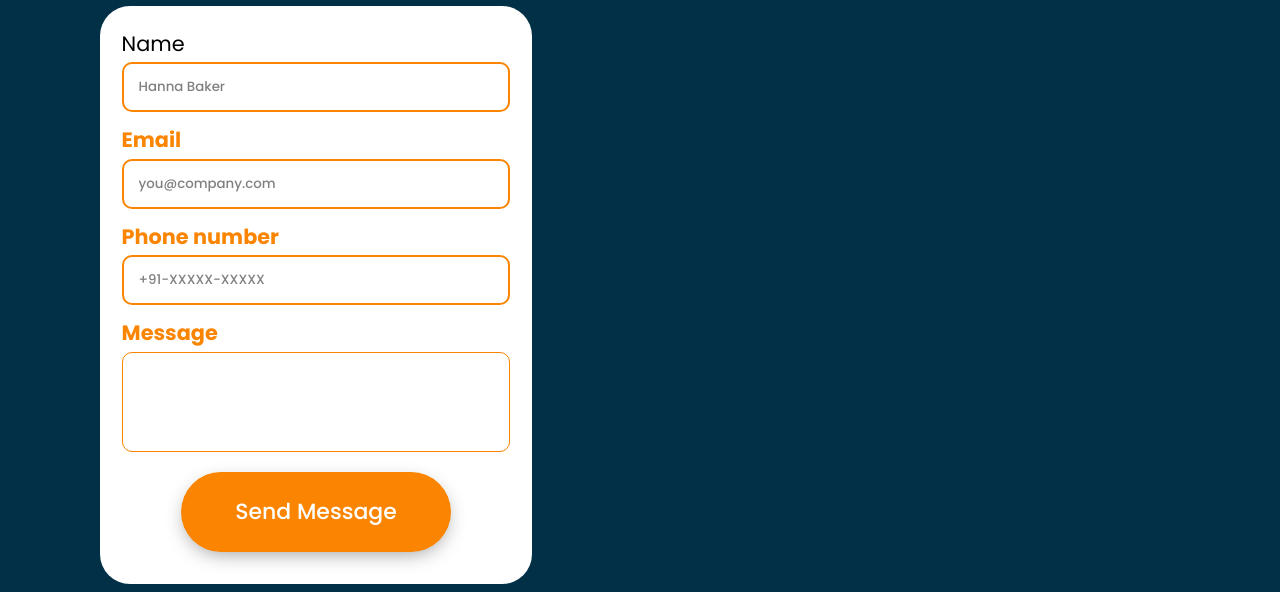
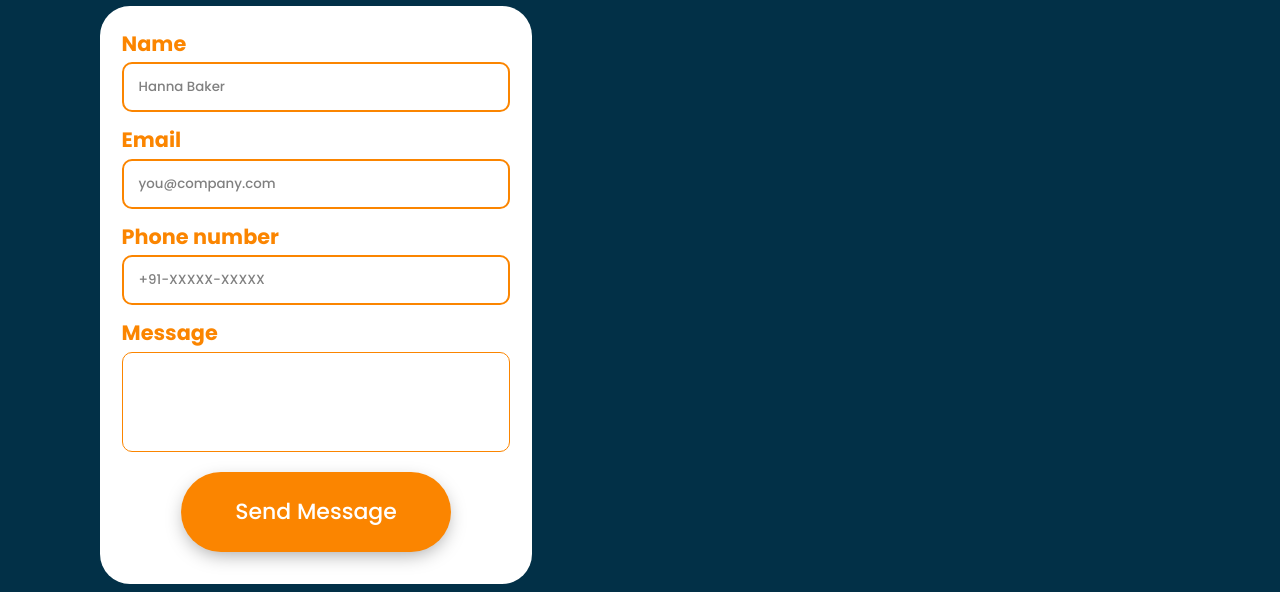
Before and after one commit to k-vishall/k-vishall.github.io, a plain HTML site: page contact.html in a window 1280 px wide. Shown: the part 105-697 px from the top of the page. Drawn offline with nearby package versions, Linux system fonts and the light colour scheme.

Commit message:
Update contact.html

```diff
--- a/contact.html
+++ b/contact.html
@@ -27,15 +27,18 @@
 			</nav>
 			<a href="#" class="btn-talk">Let's Talk</a>
 		</header>
+
 		<!-- Test Deployment -->
 		<!-- action="https://script.google.com/macros/s/AKfycbwg9K_OBp6Tkxmh-FV3m_8dF7K2Raqeg4kZvv6ocRDR/dev"> -->
+
 		<!-- web Deployment -->
 		<!-- action="https://script.google.com/macros/s/AKfycbyQB9PL4T92ZUVhFLf-JxUv-7ja6AWVQB2inDLaEfkU-3eyXxNy_LJ0sTzn-dBEz5HBng/exec"> -->
+
 		<section class="home">
 			<div class="contact-form">
 				<form
 					method="post"
-					class="contact"
+					class="contact">
 					<label for="name">Name</label><br />
 					<input
 						type="text"
```
